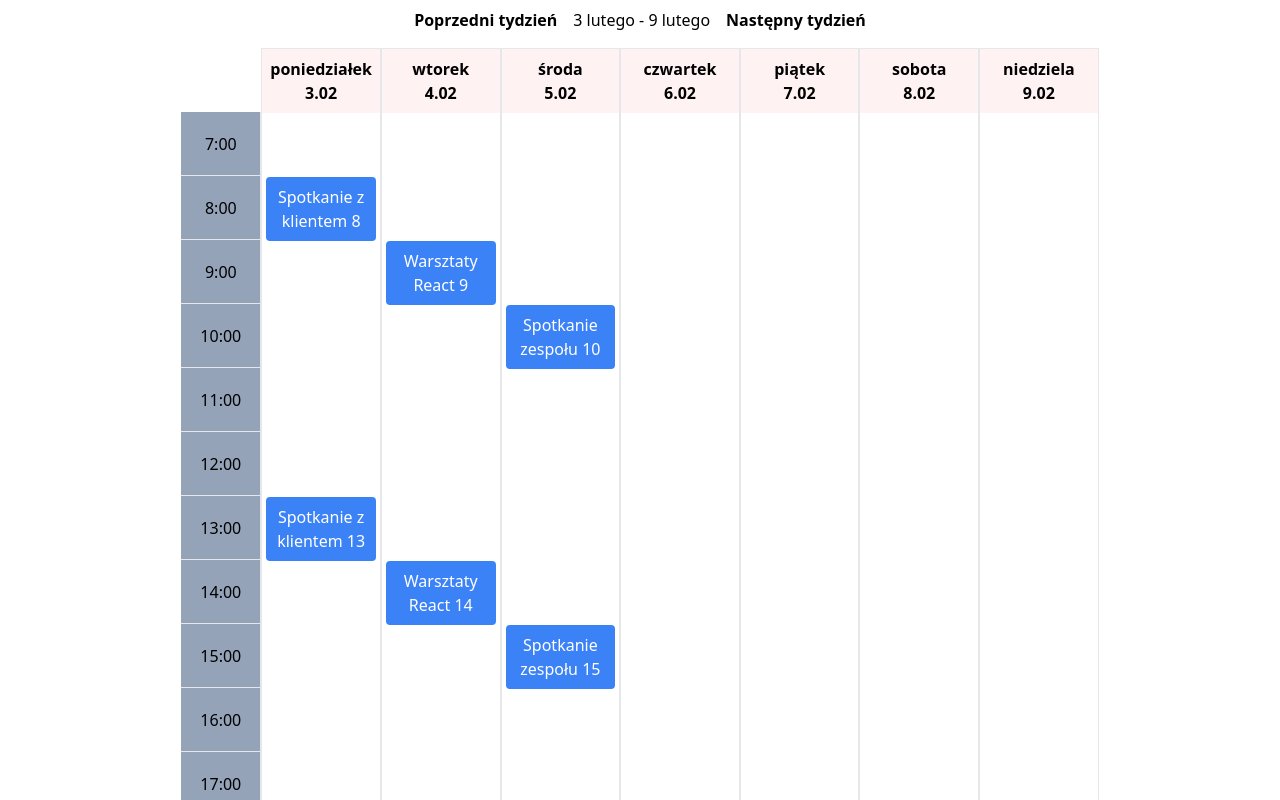
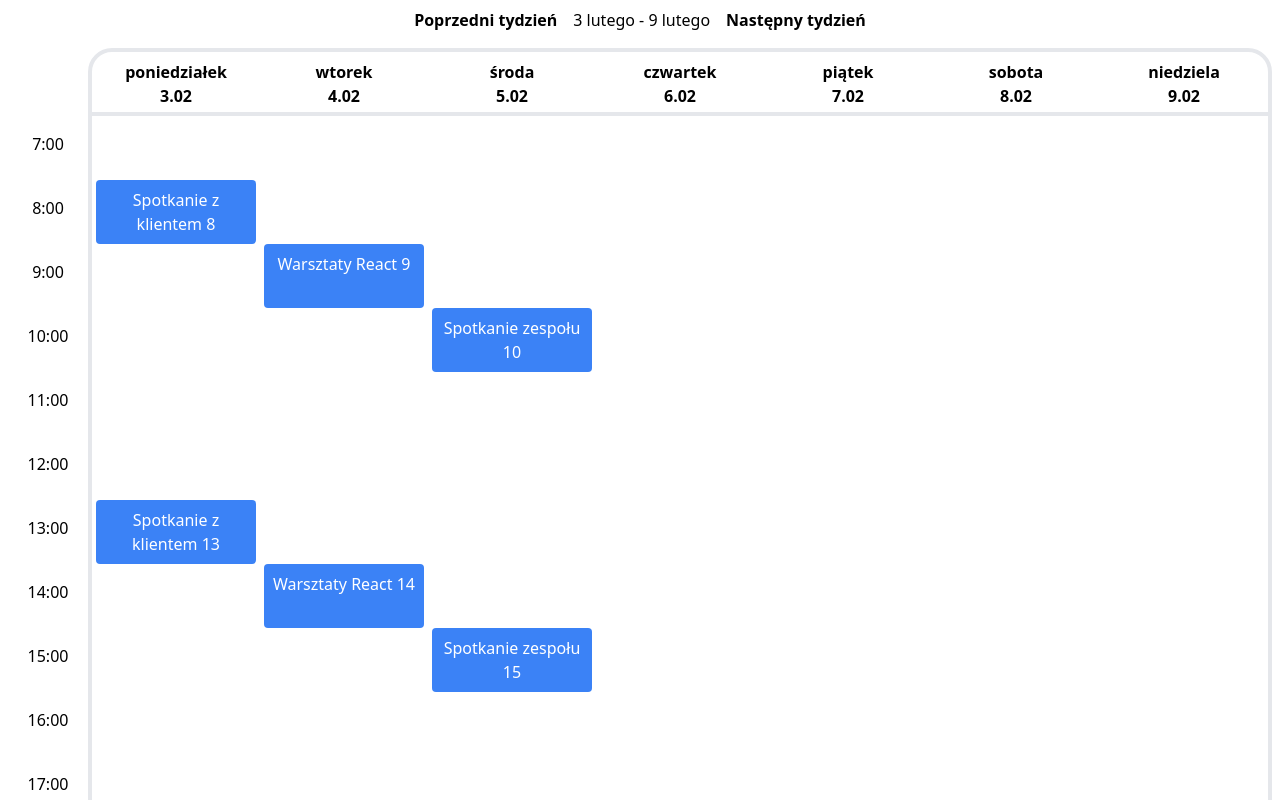
Before and after one commit to Jnlietta/weekly-calendar, a React (Create React App) app: page / in a window 1280 px wide. Shown: the top 800 px of the page. Built offline with nearby package versions, Linux system fonts and the light colour scheme.

Commit message:
Modify styles

```diff
--- a/src/components/DayCell/DayCell.tsx
+++ b/src/components/DayCell/DayCell.tsx
@@ -8,7 +8,7 @@ interface DayCellProps {
 const DayCell: React.FC<DayCellProps> = ({ date }) => {
 
 return (
-    <p className="day-cell font-bold bg-red-50 p-2 h-[64px] whitespace-pre-line">{formatDateLong(date)}</p>
+  <div className="day-cell border-b-4 font-bold p-2 h-[64px] whitespace-pre-line">{formatDateLong(date)}</div>
   );
 };
 
--- a/src/components/TimeColumn/TimeColumn.tsx
+++ b/src/components/TimeColumn/TimeColumn.tsx
@@ -6,9 +6,9 @@ interface TimeColumnProps {
 
 const TimeColumn: React.FC<TimeColumnProps> = ({ hours }) => {
     return (
-        <div className="time-column flex flex-col w-20 border-r mt-[64px]">
+        <div className="time-column flex flex-col w-20 mt-[64px]">
         {hours.map((hour) => (
-            <div key={hour} className="flex items-center justify-center border-b h-16 bg-slate-400">
+            <div key={hour} className="flex items-center justify-center h-16">
             {hour}:00
             </div>
         ))}
--- a/src/components/WeeklyCalendar/WeeklyCalendar.tsx
+++ b/src/components/WeeklyCalendar/WeeklyCalendar.tsx
@@ -45,12 +45,12 @@ const WeeklyCalendar: React.FC = () => {
         currentWeekStartDate={currentWeekStartDate}
       />
 
-      <div className='flex'>
+      <div className='flex w-full'>
         <TimeColumn hours={columnHours} />
 
-        <div className="grid grid-cols-7 flex-1">
+        <div className="calendar grid grid-cols-7 flex-1 border-4 rounded-3xl overflow-hidden">
           {currentWeek.map((day, index) => (
-            <div key={index} className="text-center border">
+            <div key={index} className="calendar-column text-center">
               <DayCell date={day} />
               <EventsList
                 events={filteredEvents}
```
Also changed, not shown: src/components/EventsList/EventsList.tsx (indentation only).
